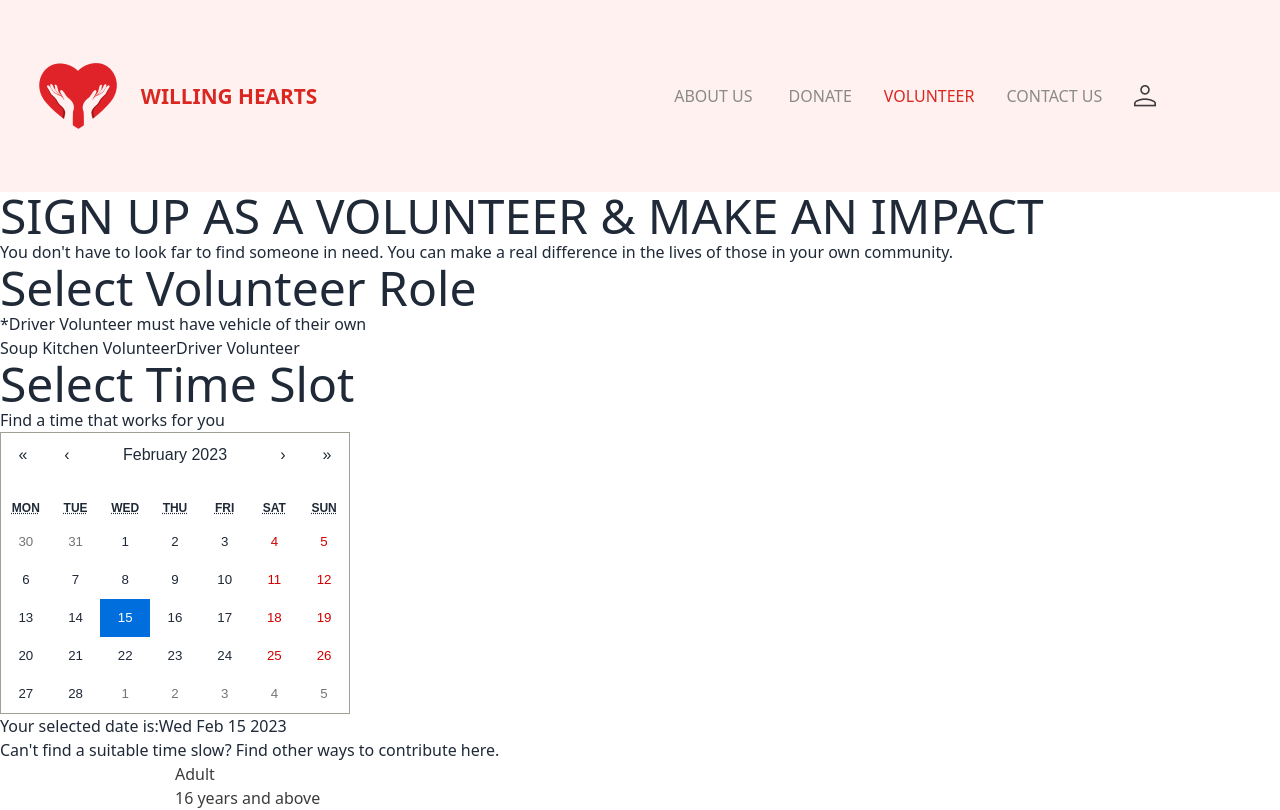
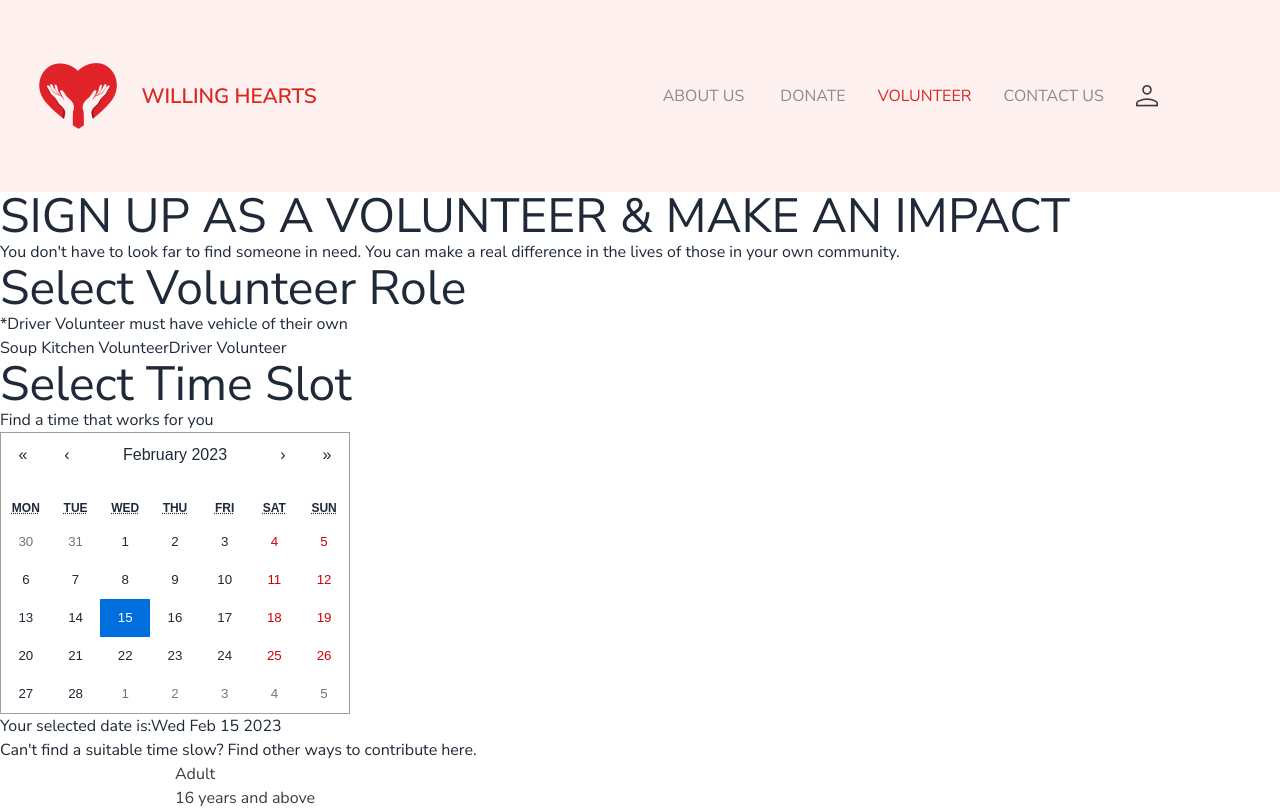
Before and after one commit to Glow-in-the-dark/GA-Project3, a React (Vite) app: page /volunteer/volunteer-form in a window 1280 px wide. Shown: the top 810 px of the page. Built offline with nearby package versions, Linux system fonts and the light colour scheme.

Commit message:
Added in Nunito Sans font

```diff
--- a/src/index.css
+++ b/src/index.css
@@ -1,3 +1,5 @@
+@import url("https://fonts.googleapis.com/css2?family=Nunito+Sans:wght@300;400;600&display=swap");
+
 @tailwind base;
 @tailwind components;
 @tailwind utilities;
@@ -19,36 +21,6 @@
   }
 }
 
-@font-face {
-  font-family: NsLight;
-  src: local("NunitoSans-Light") url("/fonts/NunitoSans-Light.ttf")
-    format("truetype");
-}
-
-@font-face {
-  font-family: NsSemiBold;
-  src: local("NunitoSans-SemiBold") url("/fonts/NunitoSans-SemiBold.ttf")
-    format("truetype");
-}
-
-@font-face {
-  font-family: NsRegular;
-  src: local("NunitoSans-Regular") url("/fonts/NunitoSans-Regular.ttf")
-    format("truetype");
-}
-
-/* .book {
-  font-family: AvenirBook;
-}
-
-.roman {
-  font-family: AvenirRoman;
-}
-
-.medium {
-  font-family: AvenirMedium;
-} */
-
 .input-zone {
   text-align: center;
   padding: 20px;
--- a/tailwind.config.cjs
+++ b/tailwind.config.cjs
@@ -2,12 +2,10 @@
 module.exports = {
   content: ["./index.html", "./src/**/*.{js,ts,jsx,tsx}"],
   theme: {
+    fontFamily: {
+      sans: ["Nunito Sans", "sans-serif"],
+    },
     extend: {
-      fontFamily: {
-        book: ["NsLight", "sans-serif"],
-        roman: ["NsSemiBold", "sans-serif"],
-        medium: ["NsRegular", "sans-serif"],
-      },
       colors: {
         primary: "#DB2721",
         secondary: "#FFF1EF",
@@ -18,9 +16,8 @@ module.exports = {
       },
       width: {
         740: "740px",
-        641: "641px"
-
-      }
+        641: "641px",
+      },
     },
   },
   plugins: [require("daisyui")],
```
